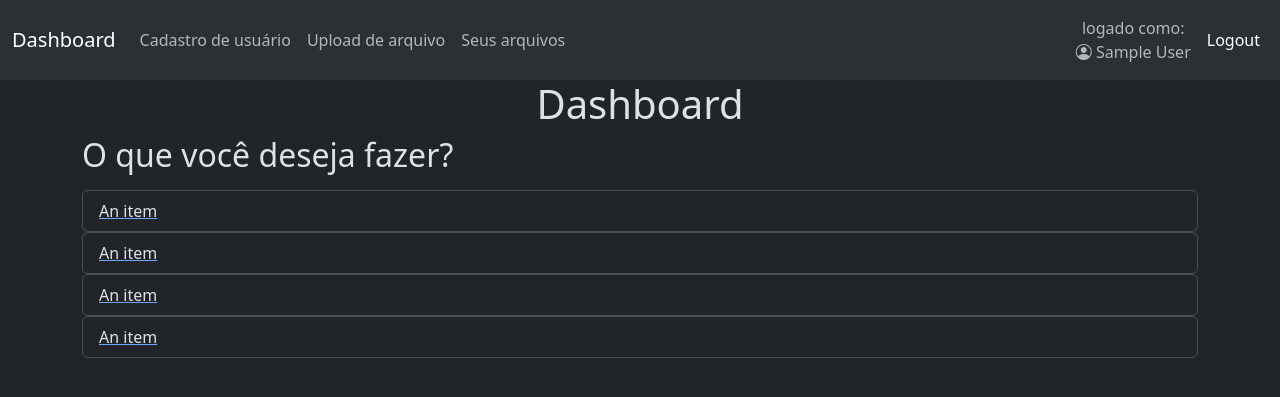
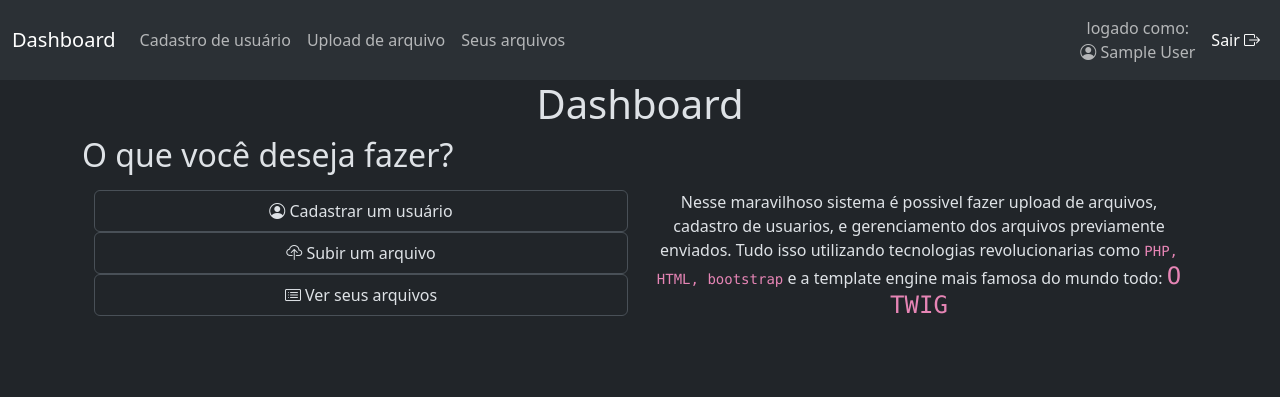
Before and after one commit to AugustoEXE/PW-trabalho, a PHP site: page /dashboard/Routes/dashboard.php in a window 1280 px wide. Shown: the top 397 px of the page. Run offline with PHP 8.4, Linux system fonts and the light colour scheme; the visitor is signed in with stand-in values (Sample User, id 1); some libraries are stand-ins or nearby versions.

Commit message:
feat: :rocket: Finalizados ajustes do frontend

```diff
--- a/Routes/router.php
+++ b/Routes/router.php
@@ -2,9 +2,9 @@
 $pagina = $_GET['pagina'] ?? false;
 
 //IF
-define('PROJECT_PATH', "C:/xampp/htdocs/3info/PW-trabalho/");
+// define('PROJECT_PATH', "C:/xampp/htdocs/3info/PW-trabalho/");
 //Casa
-// define('PROJECT_PATH', "C:/xampp/htdocs/pw/PW-trabalho/");
+define('PROJECT_PATH', "C:/xampp/htdocs/pw/PW-trabalho/");
 
 $include =  filter_var("{$pagina}.php", FILTER_SANITIZE_STRING);
 
--- a/templates/dashboard.html
+++ b/templates/dashboard.html
@@ -10,21 +10,28 @@
 	<div class="mb-3">
 		<h2>O que você deseja fazer?</h2>
 	</div>
-	<div>
 
-		<ul class="list-group">
-			<a href="" class="rounded">
-				<li class="list-group-item">An item </li>
-			</a>
-			<a href=""class="rounded">
-				<li class="list-group-item">An item</li>
-			</a>
-			<a href=""class="rounded">
-				<li class="list-group-item">An item</li>
-			</a>
-			<a href=""class="rounded">
-				<li class="list-group-item">An item</li>
-			</a>
-		</ul>
+	<div class="container text-center">
+		<div class="row">
+			<div class="col">
+				<ul class="list-group">
+					<a href="/cadUser" class="rounded text-decoration-none">
+						<li class="list-group-item list-group-item-action"><i class="bi bi-person-circle"></i> Cadastrar um usuário</li>
+					</a>
+					<a href="/uploadDocs"class="rounded text-decoration-none">
+						<li class="list-group-item list-group-item-action"><i class="bi bi-cloud-upload "></i> Subir um arquivo</li>
+					</a>
+					<a href="/listDocs"class="rounded text-decoration-none">
+						<li class="list-group-item list-group-item-action"><i class="bi bi-card-list"></i> Ver seus arquivos</li>
+					</a>
+				</ul>
+			</div>
+			<div class="col">
+				Nesse maravilhoso sistema é possivel fazer upload de arquivos, cadastro de usuarios, e
+				gerenciamento dos arquivos previamente enviados. Tudo isso utilizando tecnologias revolucionarias como
+				<code>PHP, HTML, bootstrap</code> e a template engine mais famosa do mundo todo:
+				<code><h4 class="d-inline">O TWIG</h4></code>
+			</div>
+		</div>
 	</div>
 {% endblock %}
--- a/templates/inc/base.html
+++ b/templates/inc/base.html
@@ -42,7 +42,7 @@
 					<div><i class="bi bi-person-circle"></i> {{username}}</div>
 				</div>
 				<span class="navbar-text mx-2">
-					<a class="nav-link" aria-current="page" href="/logoutController">Logout</a>
+					<a class="nav-link" aria-current="page" href="/logoutController">Sair <i class="bi bi-box-arrow-right"></i></a>
 				</span>
 			</div>
 		</div>
@@ -51,6 +51,7 @@
 
 	<div class="container"> {% block content %}{% endblock %}
 	</div>
+	<script src="https://cdn.jsdelivr.net/npm/@popperjs/core@2.11.7/dist/umd/popper.min.js"></script>
 	<script src="https://code.jquery.com/jquery-3.6.4.js"
 		integrity="sha256-a9jBBRygX1Bh5lt8GZjXDzyOB+bWve9EiO7tROUtj/E=" crossorigin="anonymous"></script>
 	<script src="../../public/js/scripts.js"></script>
--- a/templates/listDocs.html
+++ b/templates/listDocs.html
@@ -30,9 +30,9 @@
 
 				{% if isFiltered %}
 					<input type="hidden" name="filter" value="0">
-					<button class="btn btn-outline-danger fs-8" type="submit"> <i class="bi bi-x-circle"></i> Limpar busca</button>
+					<button class="btn btn-outline-danger fs-8" type="submit"> <i class="bi bi-x-circle"></i></button>
 				{% else %}
-					<button class="btn btn-outline-success" id="submmitSearch" type="submit" disabled>Buscar</button>
+					<button class="btn btn-outline-success" id="submmitSearch" type="submit" disabled><i class="bi bi-search"></i></button>
 				{% endif %}
 
 			</form>
```
